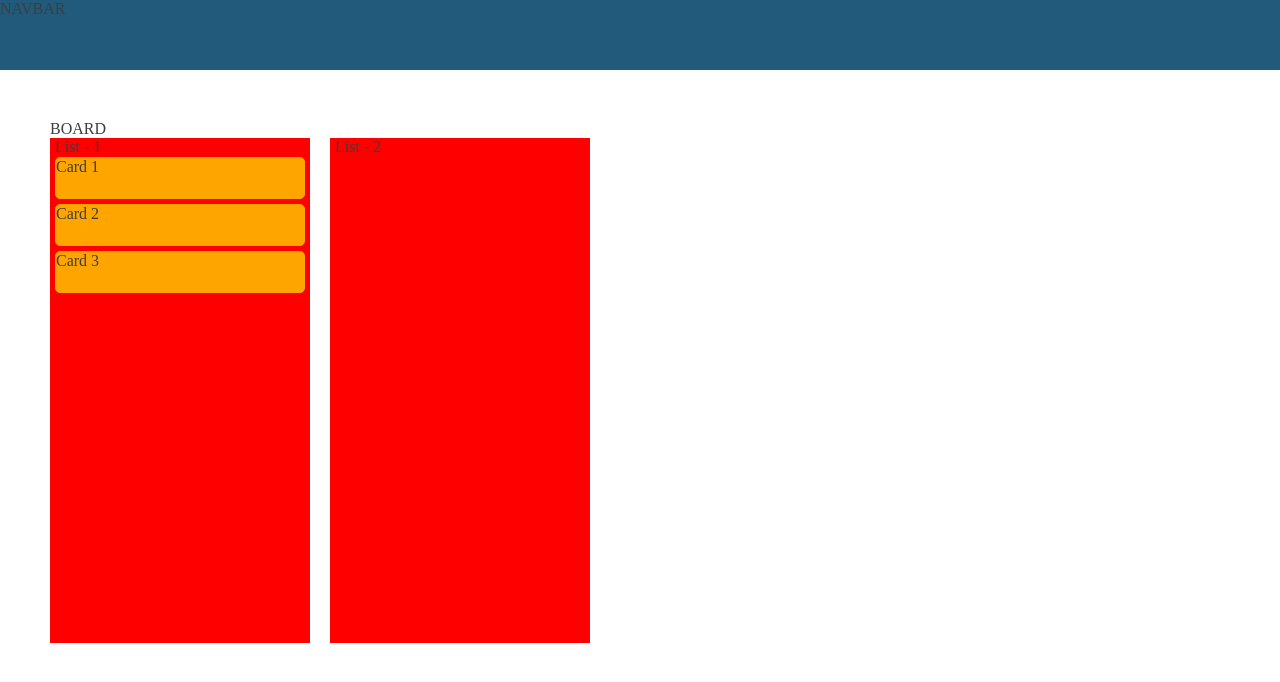
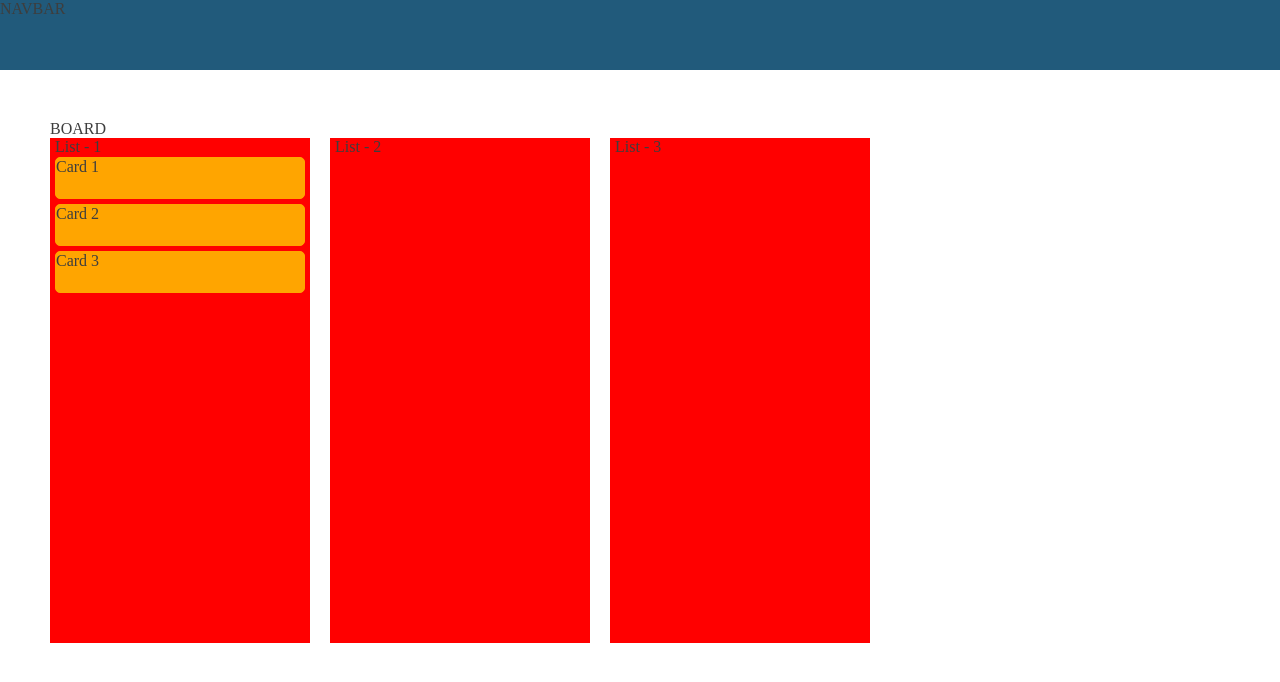
Before and after one commit to pbroniarczyk/workflow, a React app: page / in a window 1280 px wide. Shown: the top 682 px of the page. Built offline with nearby package versions, Linux system fonts and the light colour scheme.

Commit message:
code cleaning

```diff
--- a/src/components/board/Board.jsx
+++ b/src/components/board/Board.jsx
@@ -19,6 +19,10 @@ class Board extends Component {
 				{
 					title: "List - 2",
 					listNumber: 2
+				},
+				{
+					title: "List - 3",
+					listNumber: 3
 				},
 			],
 
@@ -59,16 +63,13 @@ class Board extends Component {
 	dragOver = event => event.preventDefault();
 
 	dropCardHandler = (event, listNumber) => {
-		const data = event.dataTransfer.getData("card");
-		const card = JSON.parse(data);
-		const index = this.findCardInArray(card, this.state.cards);
+		const data = event.dataTransfer.getData("card"),
+			draggedCard = JSON.parse(data),
+			cardArray = this.state.cards,
+			index = this.findCardInArray(draggedCard, this.state.cards);
 
-		const cardInNewList = card;
-		cardInNewList.currentList = listNumber;
-
-		const cardArray = this.state.cards;
-		cardArray.splice(index, 1, cardInNewList);
-
+		draggedCard.currentList = listNumber;
+		cardArray.splice(index, 1, draggedCard);
 		this.setState({ cards: cardArray });
     }
 
```
